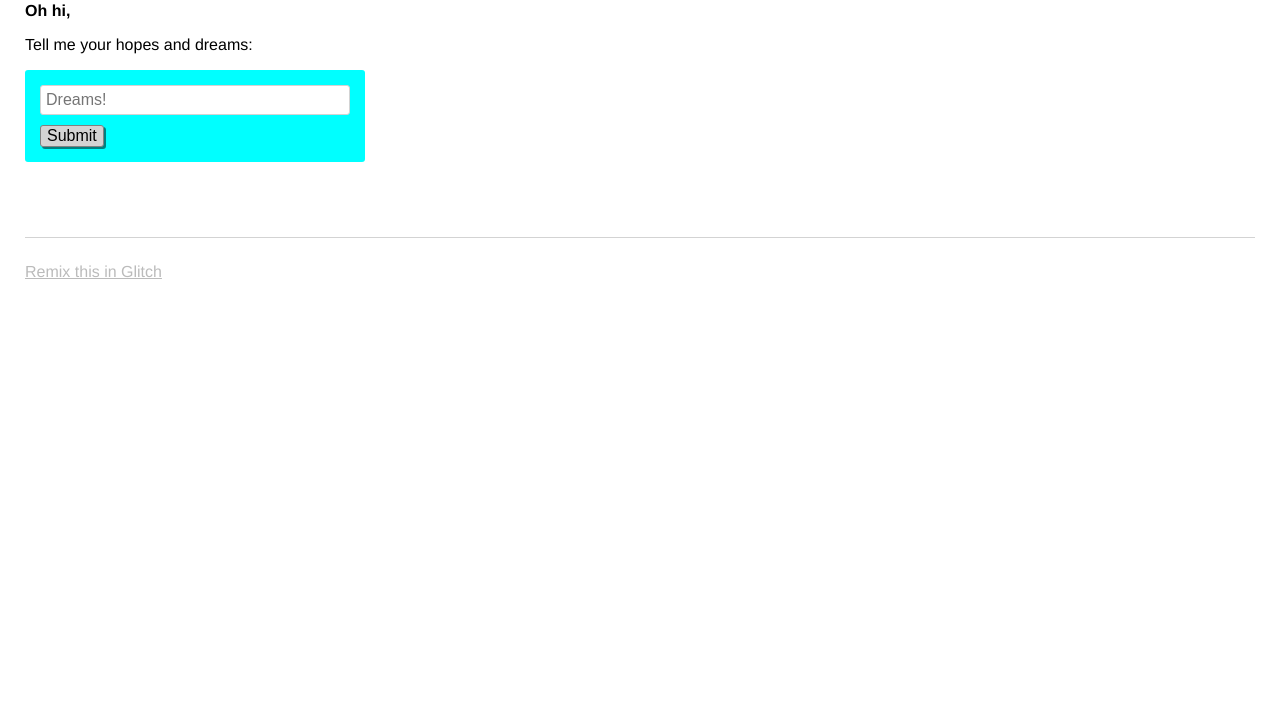
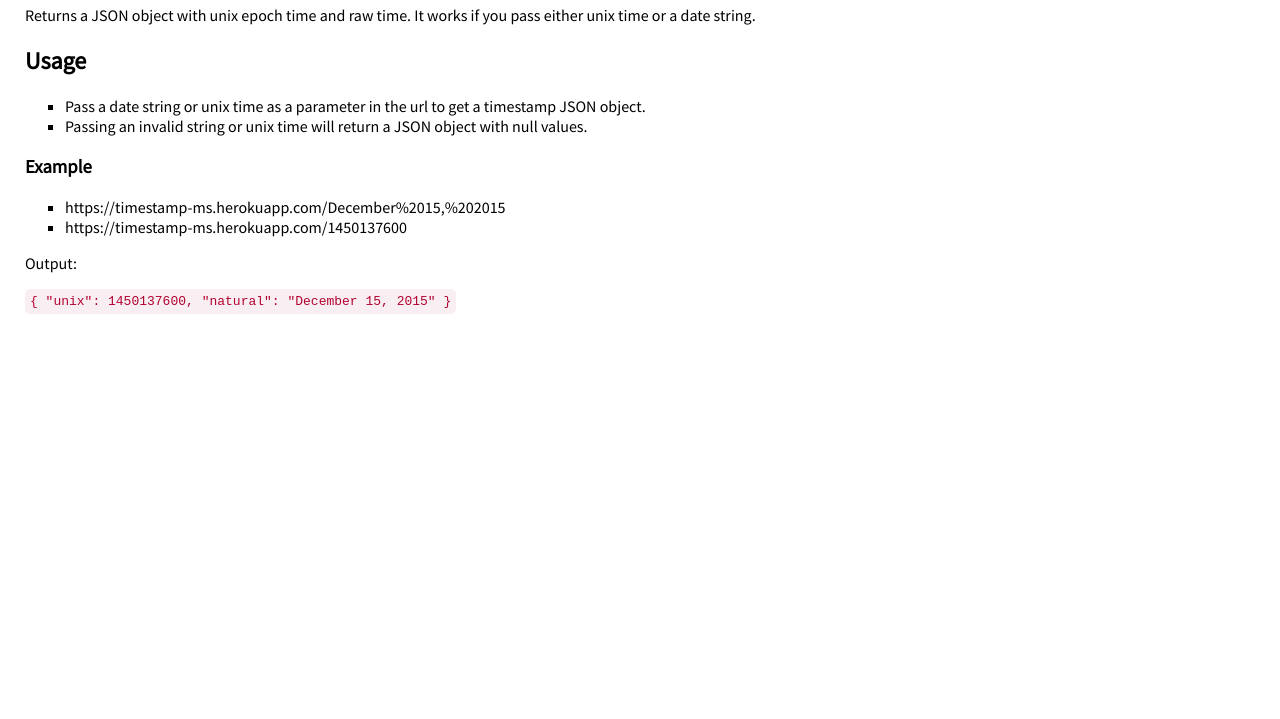
Before and after one commit to aneesa-saleh/timestamp-microservice, a website: page views/index.html in a window 1280 px wide. Shown: the part 81-800 px from the top of the page. Drawn offline with nearby package versions, Linux system fonts and the light colour scheme; no server answers.

Commit message:
Updated README file and home page

```diff
--- a/public/style.css
+++ b/public/style.css
@@ -1,82 +1,25 @@
-/* styles */
-/* called by your view template */
-
-/* You might want to try something fancier: */
-/* less: http://lesscss.org/ */
+@import url('https://fonts.googleapis.com/css?family=Source+Sans+Pro');
 
 * {
   box-sizing: border-box;
 }
 
 body {
-  font-family: helvetica, arial, sans-serif;
+  font-family: 'Source Sans Pro', sans-serif;
   margin: 25px;
 }
 
-h1 {
-  font-weight: bold;
-  color: pink;
+li{
+  list-style-type: square;
 }
 
-.bold {
-  font-weight: bold;
+code{
+  background-color: #f9eff2;
+  color: #b20330;
+  padding: 5px;
+  border-radius: 5px;
 }
 
-p {
-  max-width: 600px;
+h1 {
+  color: #6d1d3d;
 }
-
-form {
-  margin-bottom: 25px;
-  padding: 15px;
-  background-color: cyan;
-  display: inline-block;
-  width: 100%;
-  max-width: 340px;
-  border-radius: 3px;
-}
-
-input {
-  display: block;
-  margin-bottom: 10px;
-  padding: 5px;
-  width: 100%;
-  border: 1px solid lightgrey;
-  border-radius: 3px;
-  font-size: 16px;
-}
-
-button {
-  font-size: 16px;
-  border-radius: 3px;
-  background-color: lightgrey;
-  border: 1px solid grey;
-  box-shadow: 2px 2px teal;
-  cursor: pointer;
-}
-
-button:hover {
-  background-color: yellow;
-}
-
-button:active {
-  box-shadow: none;
-}
-
-li {
-  margin-bottom: 5px;
-}
-
-footer {
-  margin-top: 50px;
-  padding-top: 25px;
-  border-top: 1px solid lightgrey;
-}
-
-footer > a {
-  color: #BBBBBB;
-}
-
-.nicejob {
-  text-decoration: line-through;
-}
--- a/views/index.html
+++ b/views/index.html
@@ -1,11 +1,3 @@
-<!-- This is a static file -->
-<!-- served from your routes in server.js -->
-
-<!-- You might want to try something fancier: -->
-<!-- html/nunjucks docs: https://mozilla.github.io/nunjucks/ -->
-<!-- pug: https://pugjs.org/ -->
-<!-- haml: http://haml.info/ -->
-<!-- hbs(handlebars): http://handlebarsjs.com/ -->
 
 <!DOCTYPE html>
 <html>
@@ -20,34 +12,28 @@
   <body>
     <header>
       <h1>
-        A Dream of the Future
+        Timestamp Microservice
       </h1>
     </header>
 
     <main>
-      <p class="bold">Oh hi,</p>
-      <p>Tell me your hopes and dreams:</p>
-      <form>
-        <input type="text" maxlength="100" placeholder="Dreams!">
-        <button type="submit">Submit</button>
-      </form>
-      <section class="dreams">
-        <ul id="dreams">
-        </ul>
-      </section>
+      <p>Returns a JSON object with unix epoch time and raw time. It works if you pass either unix time or a date string.</p>
+      <h2 id="usage">Usage</h2>
+      <ul>
+        <li>Pass a date string or unix time as a parameter in the url to get a timestamp JSON object.</li>
+        <li>Passing an invalid string or unix time will return a JSON object with null values.</li>
+      </ul>
+      <h3 id="example">Example</h3>
+      <ul>
+        <li>https://timestamp-ms.herokuapp.com/December%2015,%202015</li>
+        <li>https://timestamp-ms.herokuapp.com/1450137600</li>
+      </ul>
+      <p>Output:</p>
+      <p><code>{ "unix": 1450137600, "natural": "December 15, 2015" }</code></p>
     </main>
 
     <footer>
-      <a href="https://glitch.com">
-        Remix this in Glitch
-      </a>
     </footer>
-
-    <!-- Your web-app is https, so your scripts need to be too -->
-    <script src="https://code.jquery.com/jquery-2.2.1.min.js"
-            integrity="sha256-gvQgAFzTH6trSrAWoH1iPo9Xc96QxSZ3feW6kem+O00="
-            crossorigin="anonymous"></script>
-    <script src="/client.js"></script>
 
   </body>
 </html>
```
Also changed, not shown: README.md.
